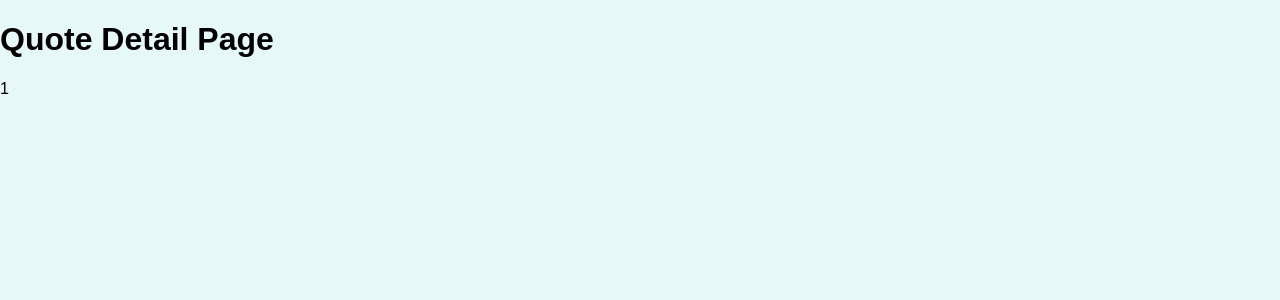
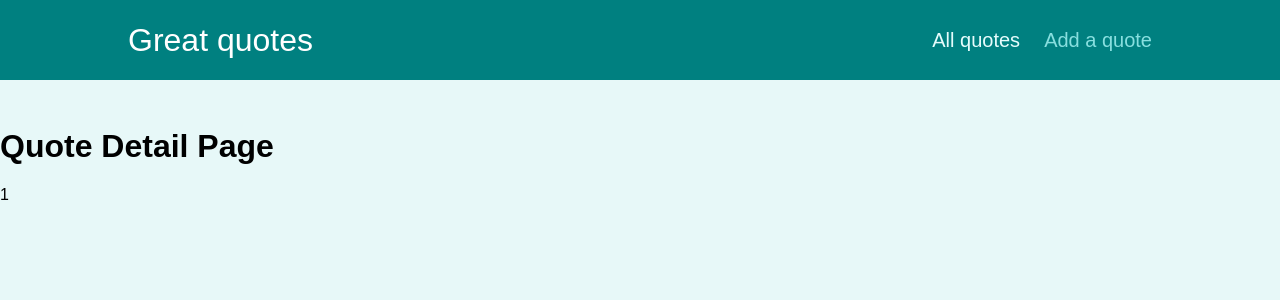
Before and after one commit to Amandine-d/projects-react, a React (Create React App) app: page /quotes/1 in a window 1280 px wide. Shown: the top 300 px of the page. Built offline with nearby package versions, Linux system fonts and the light colour scheme.

Commit message:
Add new components and add subroute for comments

```diff
--- a/src/App.js
+++ b/src/App.js
@@ -3,9 +3,11 @@
 import AllQuotes from './pages/AllQuotes';
 import QuoteDetail from './pages/QuoteDetail';
 import NewQuote from './pages/NewQuote';
+import Layout from './components/layout/Layout';
 
 function App() {
   return (
+    <Layout>
       <Switch>
         <Route path='/' exact>
           <Redirect to='/quotes' />
@@ -20,6 +22,7 @@
           <NewQuote />
         </Route>
       </Switch>
+    </Layout>
   );
 }
 
--- /dev/null
+++ b/src/components/layout/Layout.js
@@ -0,0 +1,14 @@
+import { Fragment } from 'react';
+import classes from './Layout.module.css';
+import MainNavigation from './MainNavigation';
+
+const Layout = (props) => {
+  return (
+    <Fragment>
+      <MainNavigation />
+      <main className={classes.main}></main>{props.children}
+    </Fragment>
+  );
+};
+
+export default Layout;
--- /dev/null
+++ b/src/components/layout/MainNavigation.js
@@ -0,0 +1,23 @@
+import { NavLink } from 'react-router-dom'
+
+import classes from './MainNavigation.module.css';
+
+const MainNavigation =() => {
+  return (
+    <header className={classes.header}>
+      <div className={classes.logo}> Great quotes</div>
+      <nav className={classes.nav}>
+        <ul>
+          <li>
+            <NavLink to='/quotes' activeClassName={classes.active}>All quotes</NavLink>
+          </li>
+          <li>
+            <NavLink to='/new-quotes' activeClassName={classes.active}>Add a quote</NavLink>
+          </li>
+        </ul>
+      </nav>
+    </header>
+  );
+};
+
+export default MainNavigation;
--- a/src/pages/QuoteDetail.js
+++ b/src/pages/QuoteDetail.js
@@ -1,13 +1,19 @@
 import { Fragment } from 'react';
-import { useParams } from 'react-router-dom';
+import { useParams, Route } from 'react-router-dom';
+import Comments from '../components/comments/Comments';
 
 const QuoteDetail = () => {
   const params = useParams();
+  //ou path='quotes/:quoteId/comments'
+
 
   return (
     <Fragment>
       <h1>Quote Detail Page</h1>
       <p>{params.quoteId}</p>
+      <Route path={`/quotes/${params.quoteId}/comments`}>
+        <Comments />
+      </Route>
     </Fragment>
   );
 };
```
Lines whose indentation alone changed are shown as unchanged.
